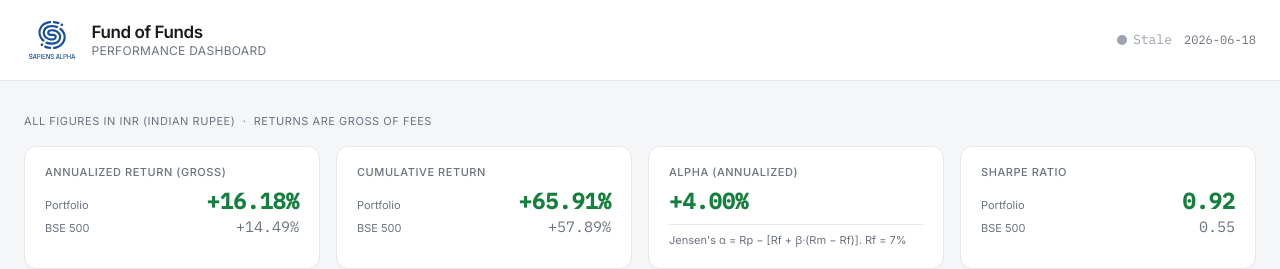
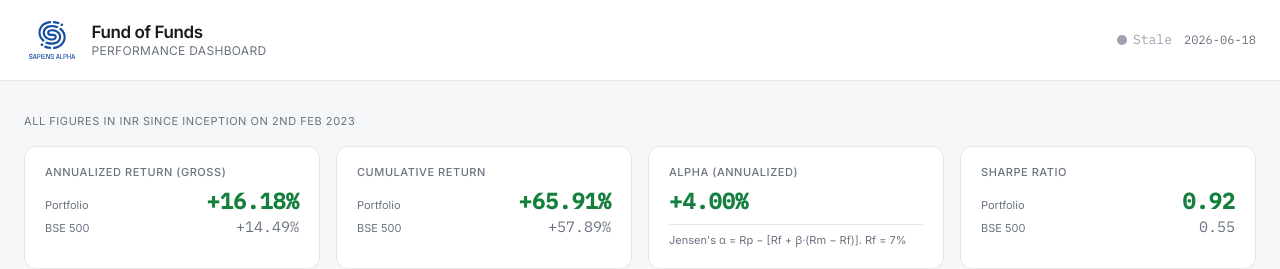
Before and after one commit to SapiensAdmin/Dashboard, a React (Vite) app: page / in a window 1280 px wide. Shown: the top 269 px of the page. Built offline with nearby package versions, Linux system fonts and the light colour scheme.

Commit message:
fix: update INR label to include inception date
Co-Authored-By: Claude <noreply@anthropic.com>
Claude-Session: https://claude.ai/code/session_01Ud2i8tRVPqnHn2HbS6XMmX

```diff
--- a/src/App.jsx
+++ b/src/App.jsx
@@ -41,7 +41,7 @@ function App() {
 
         {/* INR label */}
         <p className="font-sans text-[11px] text-muted uppercase tracking-wider">
-          All figures in INR (Indian Rupee) &nbsp;·&nbsp; Returns are gross of fees
+          All figures in INR since inception on 2nd Feb 2023
         </p>
 
         {/* Row 1 — returns & alpha */}
```
Also changed, not shown: 2 other files (tests, documents, lock files or other folders).
